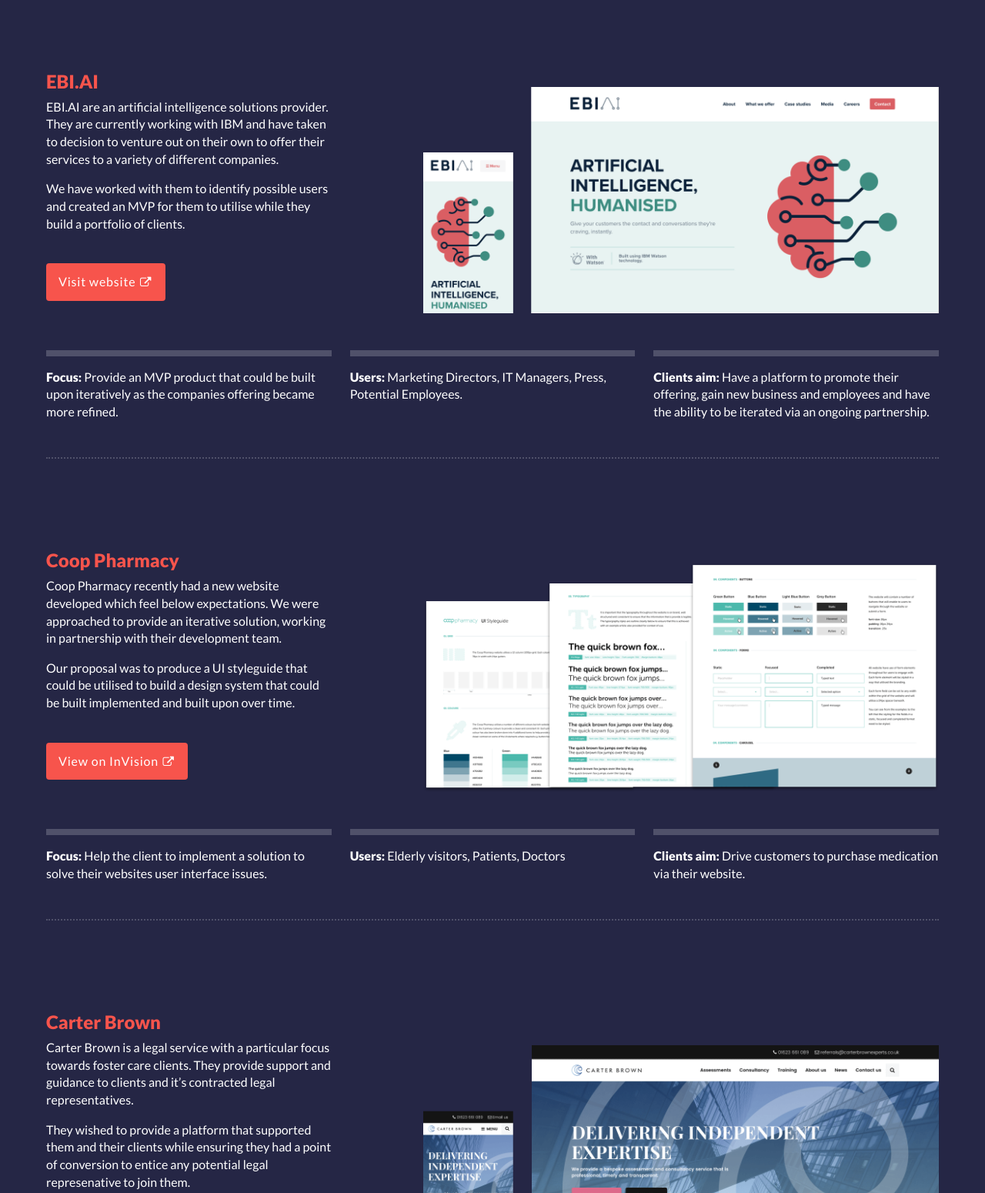
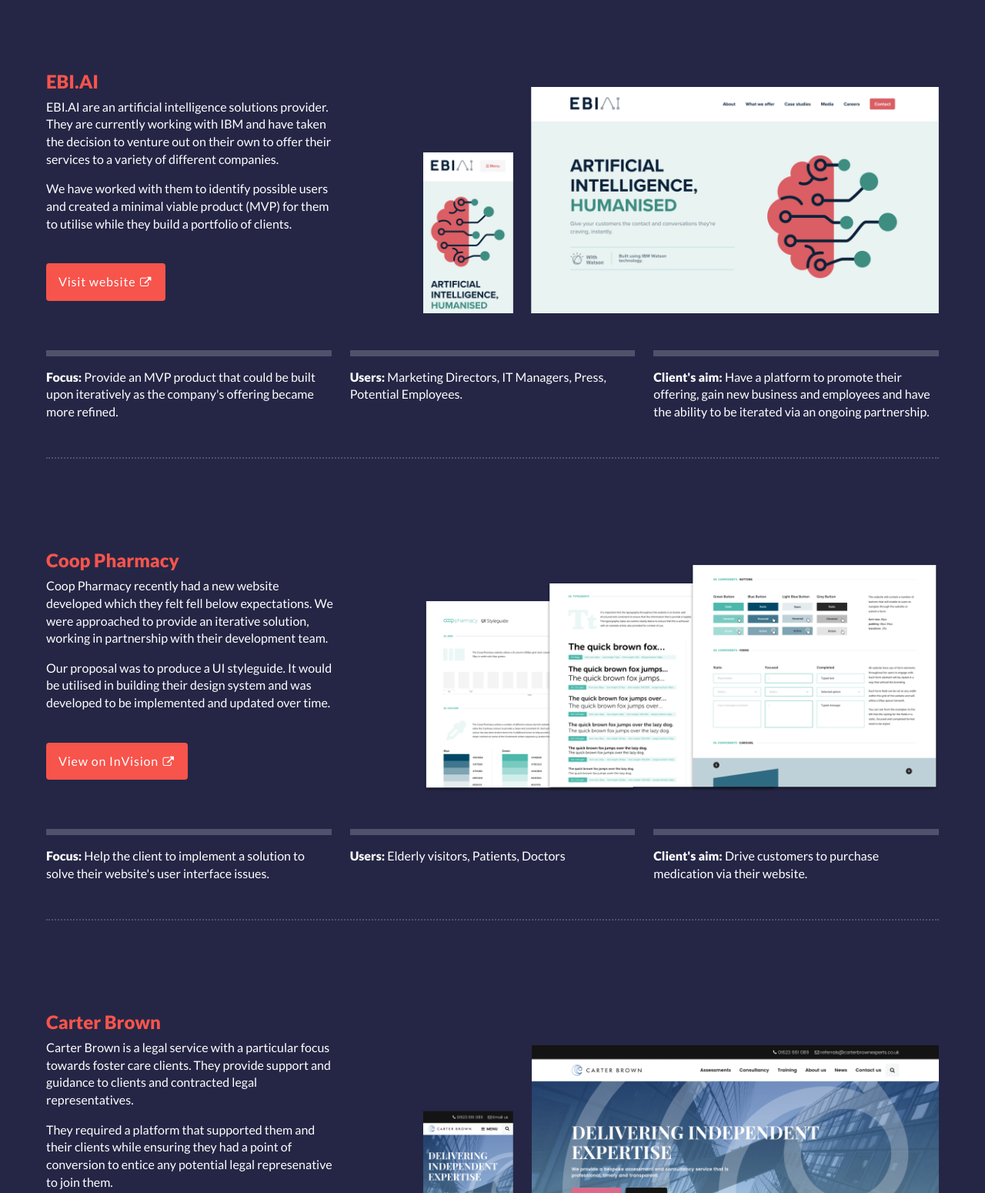
Before and after one commit to jordansimpson/cv.jordansimpson.co.uk, a website: page index.html in a window 1280 px wide. Shown: the part 2880-4430 px from the top of the page at 77% size. Drawn offline with Linux system fonts and the light colour scheme.

Commit message:
content amendments

```diff
--- a/index.html
+++ b/index.html
@@ -141,20 +141,20 @@
 					</div>
 					<div class="content">
 						<h4>EBI.AI</h4>
-						<p>EBI.AI are an artificial intelligence solutions provider. They are currently working with IBM and have taken to decision to venture out on their own to offer their services to a variety of different companies.</p>
-						<p>We have worked with them to identify possible users and created an MVP for them to utilise while they build a portfolio of clients.</p>
+						<p>EBI.AI are an artificial intelligence solutions provider. They are currently working with IBM and have taken the decision to venture out on their own to offer their services to a variety of different companies.</p>
+						<p>We have worked with them to identify possible users and created a minimal viable product (MVP) for them to utilise while they build a portfolio of clients.</p>
 						<a href="https://ebi.ai" class="button button--smooth" target="_blank">Visit website <i class="fa fa-fw fa-external-link"></i></a>
 					</div>
 				</div>
 				<div class="recent-work__info">
 					<div class="info-block">
-						<p><strong>Focus:</strong> Provide an MVP product that could be built upon iteratively as the companies offering became more refined.</p>
+						<p><strong>Focus:</strong> Provide an MVP product that could be built upon iteratively as the company's offering became more refined.</p>
 					</div>
 					<div class="info-block">
 						<p><strong>Users:</strong> Marketing Directors, IT Managers, Press, Potential Employees.</p>
 					</div>
 					<div class="info-block">
-						<p><strong>Clients aim:</strong> Have a platform to promote their offering, gain new business and employees and have the ability to be iterated via an ongoing partnership.</p>
+						<p><strong>Client's aim:</strong> Have a platform to promote their offering, gain new business and employees and have the ability to be iterated via an ongoing partnership.</p>
 					</div>
 				</div>
 			</div>
@@ -167,20 +167,20 @@
 					</div>
 					<div class="content">
 						<h4>Coop Pharmacy</h4>
-						<p>Coop Pharmacy recently had a new website developed which feel below expectations. We were approached to provide an iterative solution, working in partnership with their development team.</p>
-						<p>Our proposal was to produce a UI styleguide that could be utilised to build a design system that could be built implemented and built upon over time.</p>
+						<p>Coop Pharmacy recently had a new website developed which they felt fell below expectations. We were approached to provide an iterative solution, working in partnership with their development team.</p>
+						<p>Our proposal was to produce a UI styleguide. It would be utilised in building their design system and was developed to be implemented and updated over time.</p>
 						<a href="https://invis.io/WFHCJZDB5ZU#/269605160_Desktop_HD" class="button button--smooth" target="_blank">View on InVision <i class="fa fa-fw fa-external-link"></i></a>
 					</div>
 				</div>
 				<div class="recent-work__info">
 					<div class="info-block">
-						<p><strong>Focus:</strong> Help the client to implement a solution to solve their websites user interface issues.</p>
+						<p><strong>Focus:</strong> Help the client to implement a solution to solve their website's user interface issues.</p>
 					</div>
 					<div class="info-block">
 						<p><strong>Users:</strong> Elderly visitors, Patients, Doctors</p>
 					</div>
 					<div class="info-block">
-						<p><strong>Clients aim:</strong> Drive customers to purchase medication via their website.</p>
+						<p><strong>Client's aim:</strong> Drive customers to purchase medication via their website.</p>
 					</div>
 				</div>
 			</div>
@@ -193,8 +193,8 @@
 					</div>
 					<div class="content">
 						<h4>Carter Brown</h4>
-						<p>Carter Brown is a legal service with a particular focus towards foster care clients. They provide support and guidance to clients and it’s contracted legal representatives.</p>
-						<p>They wished to provide a platform that supported them and their clients while ensuring they had a point of conversion to entice any potential legal represenative to join them.</p>
+						<p>Carter Brown is a legal service with a particular focus towards foster care clients. They provide support and guidance to clients and contracted legal representatives.</p>
+						<p>They required a platform that supported them and their clients while ensuring they had a point of conversion to entice any potential legal represenative to join them.</p>
 						<a href="https://carterbrownexperts.co.uk" class="button button--smooth" target="_blank">Visit website <i class="fa fa-fw fa-external-link"></i></a>
 					</div>
 				</div>
```
